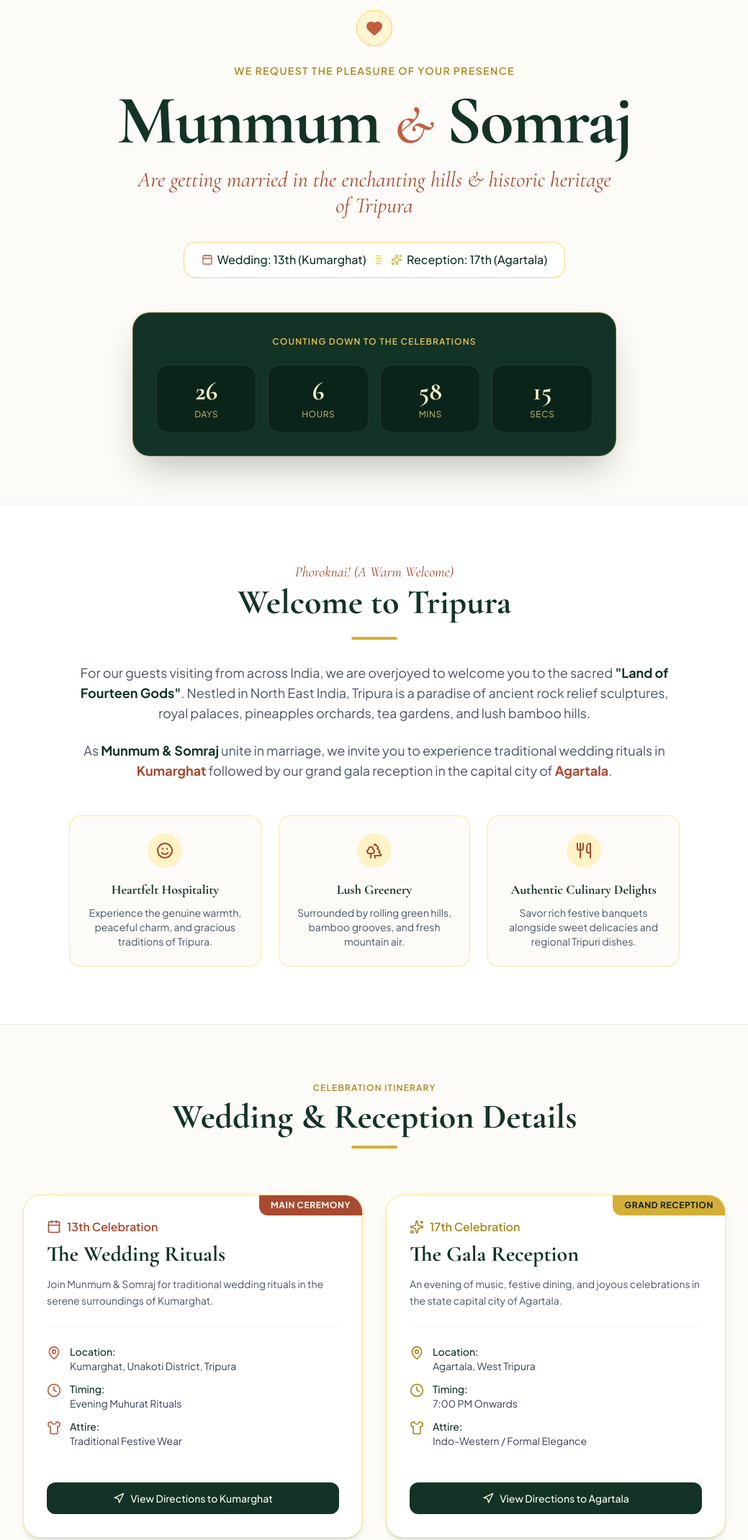
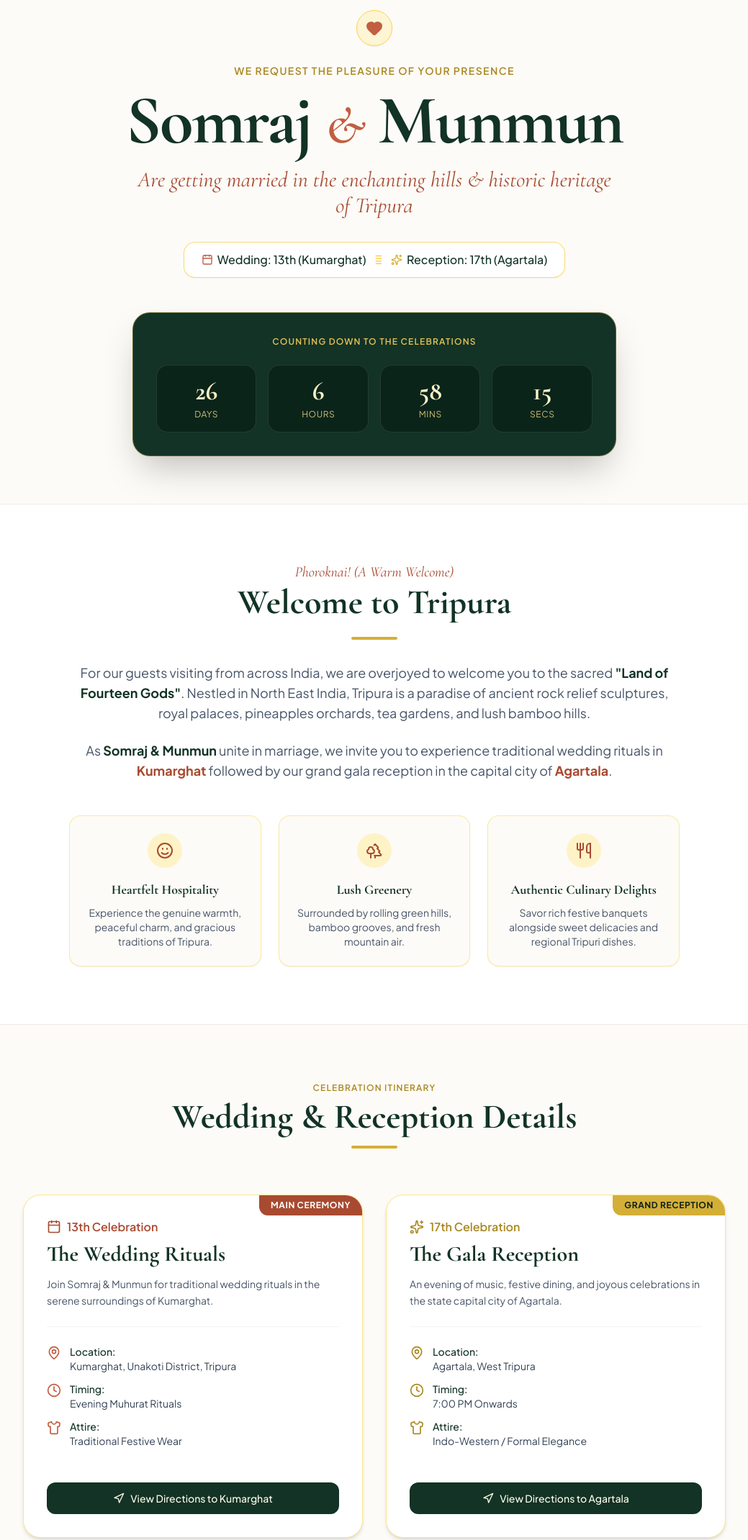
Before and after one commit to jarmos-san/wedding.jarmos.dev, a plain HTML site: page index.html in a window 1280 px wide. Shown: the part 100-2240 px from the top of the page at 72% size, without its empty margins (120-1159 px from the left). Drawn offline with nearby package versions, Linux system fonts and the light colour scheme.

Commit message:
chore: fix inconsistent grammar

```diff
--- a/index.html
+++ b/index.html
@@ -3,7 +3,7 @@
   <head>
     <meta charset="UTF-8" />
     <meta name="viewport" content="width=device-width, initial-scale=1.0" />
-    <title>Munmum & Somraj | Tripura Wedding & Reception</title>
+    <title>Somraj & Munmun | Tripura Wedding & Reception</title>
     <link
       rel="icon"
       type="image/svg+xml"
@@ -176,11 +176,11 @@
         <h1
           class="font-serif text-5xl sm:text-7xl md:text-8xl font-bold text-emeraldCustom-800 tracking-tight leading-none mb-4"
         >
-          Munmum
+          Somraj
           <span class="text-terracotta-500 font-serif italic text-4xl sm:text-6xl md:text-7xl"
             >&amp;</span
           >
-          Somraj
+          Munmun
         </h1>
 
         <p
@@ -279,7 +279,7 @@
           pineapples orchards, tea gardens, and lush bamboo hills.
         </p>
         <p class="text-slate-600 text-base sm:text-lg leading-relaxed">
-          As <strong class="text-emeraldCustom-800">Munmum &amp; Somraj</strong> unite in marriage,
+          As <strong class="text-emeraldCustom-800">Somraj &amp; Munmun</strong> unite in marriage,
           we invite you to experience traditional wedding rituals in
           <strong class="text-terracotta-600">Kumarghat</strong> followed by our grand gala
           reception in the capital city of <strong class="text-terracotta-600">Agartala</strong>.
@@ -360,7 +360,7 @@
                 The Wedding Rituals
               </h3>
               <p class="text-slate-600 text-sm mb-6 leading-relaxed">
-                Join Munmum &amp; Somraj for traditional wedding rituals in the serene surroundings
+                Join Somraj &amp; Munmun for traditional wedding rituals in the serene surroundings
                 of Kumarghat.
               </p>
 
@@ -677,7 +677,7 @@
       class="bg-emeraldCustom-900 text-amber-100/80 py-12 text-center text-sm border-t border-goldCustom-500/20"
     >
       <div class="max-w-4xl mx-auto px-4">
-        <h3 class="font-serif text-3xl font-bold text-amber-100 mb-2">Munmum &amp; Somraj</h3>
+        <h3 class="font-serif text-3xl font-bold text-amber-100 mb-2">Somraj &amp; Munmun</h3>
         <p class="text-xs text-amber-200/60 mb-6">Tripura Wedding &amp; Reception Celebrations</p>
         <p class="text-xs text-amber-200/50">
           We look forward to celebrating these unforgettable moments together with you in Tripura!
```
